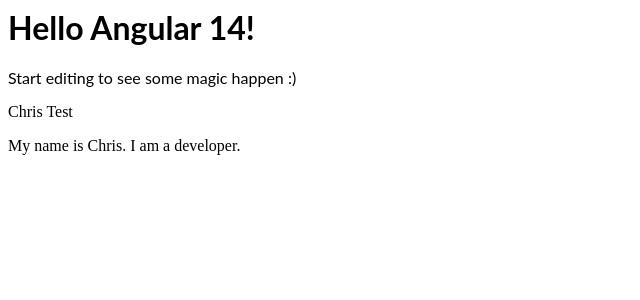
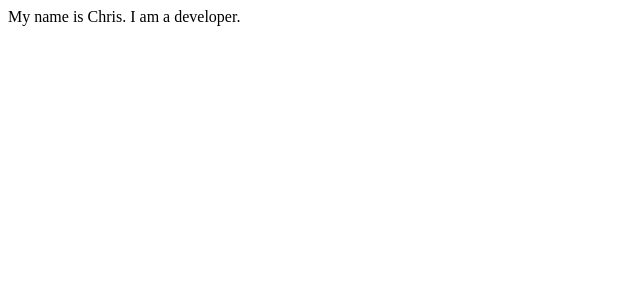
Before and after one commit to swiss-chris/angular-handlebars, an Angular app: page / in a window 1280 px wide. Shown: the top 300 px of the page, without its empty margins (0-640 px from the left). Built offline with nearby package versions, Linux system fonts and the light colour scheme.

Commit message:
2 files modified

```diff
--- a/src/app/app.component.html
+++ b/src/app/app.component.html
@@ -1,10 +1,7 @@
-<hello name="{{ name }}"></hello>
-<p>Start editing to see some magic happen :)</p>
-
 <app-my-container [data]="{ name: 'Chris', occupation: 'developer' }">
   <script id="handlebars-demo" type="text/x-handlebars-template">
     <div>
-    	My name is {{data.name}}. I am a {{data.occupation}}.
+    	Your name is {{data.name}}. You are a {{data.occupation}}.
     </div>
   </script>
 </app-my-container>
--- a/src/app/components/my-container/my-container.component.html
+++ b/src/app/components/my-container/my-container.component.html
@@ -1,3 +1,2 @@
-<p>Chris Test</p>
 <ng-content></ng-content>
 <div>My name is {{ data.name }}. I am a {{ data.occupation }}.</div>
```
